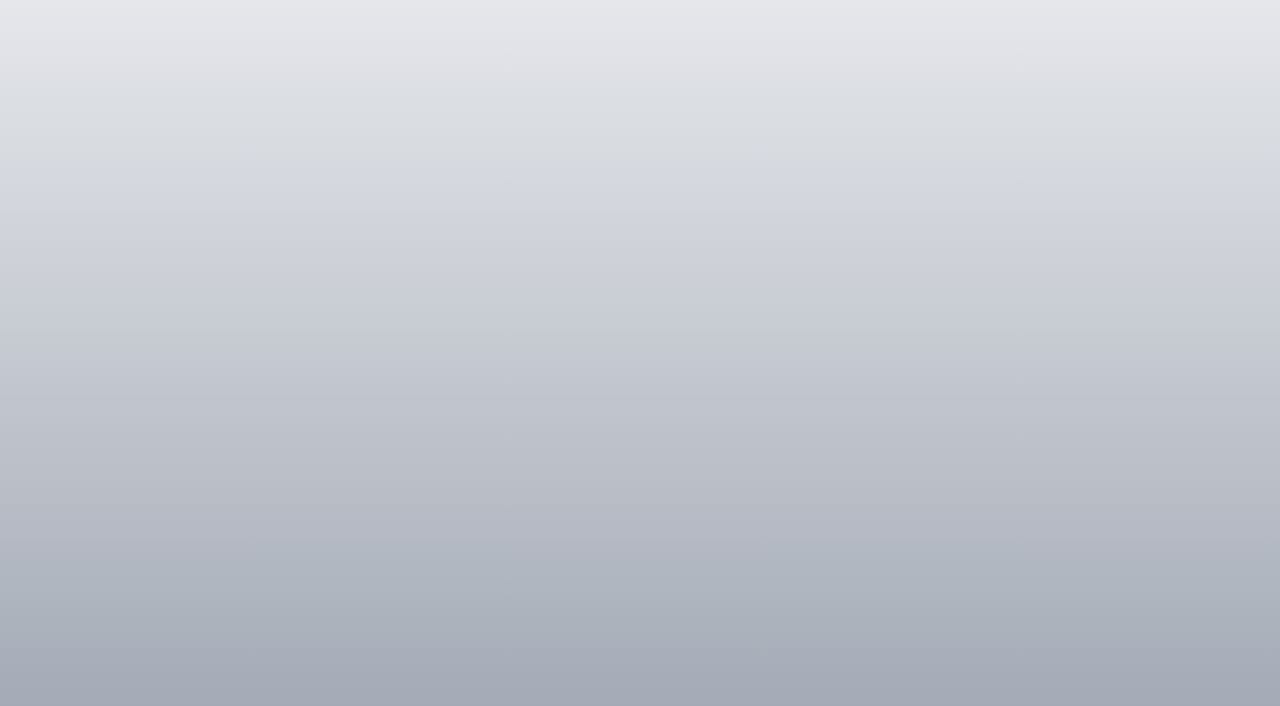
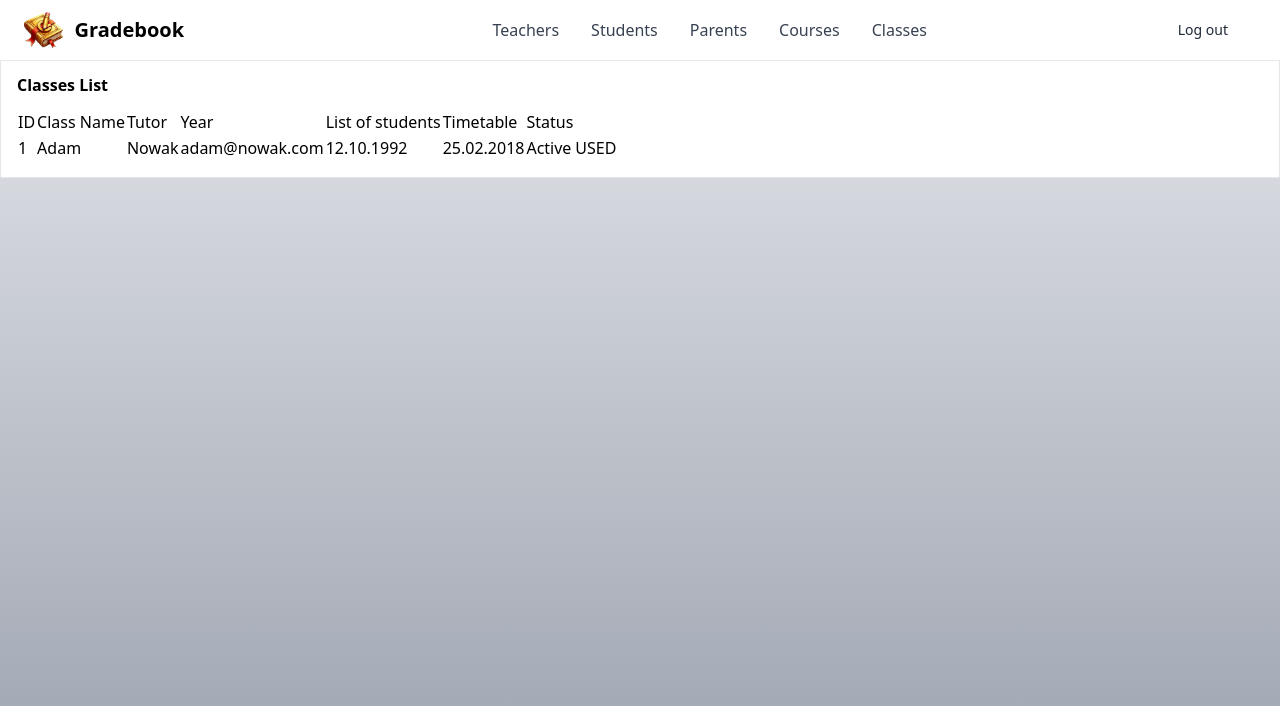
Before and after one commit to JakJaj/Gradebook, a React (Vite) app in the folder frontend/: page /admin/classes in a window 1280 px wide. Shown: the top 706 px of the page. Built offline with nearby package versions, Linux system fonts and the light colour scheme.

Commit message:
create all admin sub-pages. With top bar and template table

```diff
--- a/frontend/src/components/App/base-components/topbar/TopBar.tsx
+++ b/frontend/src/components/App/base-components/topbar/TopBar.tsx
@@ -6,6 +6,7 @@ import Login from "./components/buttons/Login"
 function TopBar(props:any){
 
     const [landingPage, setLandingPage] = useState(props.landingPage)
+    const [currentPage, setCurrentPage] = useState()
 
     return(
         <>
--- a/frontend/src/components/App/base-components/topbar/components/buttons/CurrentlyOpenNavigationPage.tsx
+++ b/frontend/src/components/App/base-components/topbar/components/buttons/CurrentlyOpenNavigationPage.tsx
@@ -1,7 +1,7 @@
 import React from "react";
 function CurrentlyOpenNavigationPage(props:any){
     return(<li>
-        <a href="#" className="block py-2 pr-4 pl-3 text-white rounded bg-primary-700 lg:bg-transparent lg:text-primary-700 lg:p-0 dark:text-white" aria-current="page">{props.text}</a>
+        <a href="" className="block py-2 pr-4 pl-3 text-white rounded bg-primary-700 lg:bg-transparent lg:text-primary-700 lg:p-0 dark:text-white" aria-current="page">{props.text}</a>
     </li>
     );
 }
--- a/frontend/src/components/pages/admin/Admin.tsx
+++ b/frontend/src/components/pages/admin/Admin.tsx
@@ -1,7 +1,7 @@
 import TopBar from "../../App/base-components/topbar/TopBar";
 import Footer from "../../App/base-components/footer/Footer";
 import ManagementBox from "./components/ManagementBox";
-import textContent from "./content";
+import textContent from "./adminContent";
 import React from "react";
 interface Box {
     title: string;
--- a/frontend/src/components/pages/admin/content.ts
+++ b/frontend/src/components/pages/admin/adminContent.ts
@@ -1,4 +1,4 @@
-const textContent = [
+const adminContent = [
     {
         title: "Teachers",
         description : "In this section, you can add, update, or remove teacher profiles. You can assign subjects to teachers, and update their contact informations.",
@@ -26,4 +26,4 @@ const textContent = [
     }
 ]
 
-export default textContent;
+export default adminContent;
--- /dev/null
+++ b/frontend/src/components/pages/admin/subwindows/classes/ClassesManagementPage.tsx
@@ -0,0 +1,15 @@
+import React from "react";
+import CRUDList from "../common-components/CRUDList";
+import TopBar from "../../../../App/base-components/topbar/TopBar";
+import textContent from "../../adminContent";
+
+function ClassesManagementPage(){
+    return(
+        <div>
+            <TopBar buttonProps={textContent} />
+            <CRUDList type={"Classes"}/>
+        </div>
+    )
+}
+
+export default ClassesManagementPage;
--- /dev/null
+++ b/frontend/src/components/pages/admin/subwindows/common-components/CRUDList.tsx
@@ -0,0 +1,57 @@
+import React from "react";
+import {teacherColumns, studentColumns, parentsColumn, classesColumns, coursesColumn}from "./columns";
+function CRUDList(props){
+
+    let columns;
+
+    switch(props.type){
+        case "Teachers":
+            columns = teacherColumns
+            break;
+        case "Students":
+            columns = studentColumns
+            break;
+        case "Parents":
+            columns = parentsColumn
+            break
+        case "Classes":
+            columns = classesColumns
+            break
+        case "Courses":
+            columns = coursesColumn
+            break
+    }
+    return(
+        <div className="bg-white px-4 pt-3 pb-4 rounded-sm border border-gray-200 flex-1">
+            <strong className="text-gray700 fonr-medium">{props.type} List</strong>
+            <div className="mt-3">
+                <table>
+                    <tr>
+                        {columns.map((column) => (
+                            <td>{column}</td>
+                        ))}
+                    </tr>
+                    <tbody>
+                        <tr>
+                            <td>1</td>
+                            <td>Adam</td>
+                            <td>Nowak</td>
+                            <td>adam@nowak.com</td>
+                            <td>12.10.1992</td>
+                            <td>25.02.2018</td>
+                            <td>Active</td>
+                            <td>
+                                <button>US</button>
+                                <button>ED</button>
+                            </td>
+                        </tr>
+                    </tbody>
+                </table>
+            </div>
+        </div>
+
+    )
+}
+
+
+export default CRUDList;
--- /dev/null
+++ b/frontend/src/components/pages/admin/subwindows/common-components/columns.ts
@@ -0,0 +1,9 @@
+
+const teacherColumns = ["ID", "Fist Name", "Last Name", "Email", "Birth Date", "Employment date", "Status"]
+const studentColumns = ["ID", "First Name", "Last Name", "Email", "Birth Date", "Adress", "Class", "Status"]
+const parentsColumn = ["ID", "First Name", "Last Name", "Email", "Students"]
+const classesColumns = ["ID", "Class Name", "Tutor", "Year", "List of students", "Timetable", "Status"]
+const coursesColumn = ["ID", "Course","Teachers", "Description"]
+
+
+export {teacherColumns, studentColumns, parentsColumn, classesColumns, coursesColumn}
--- /dev/null
+++ b/frontend/src/components/pages/admin/subwindows/courses/CoursesManagementPage.tsx
@@ -0,0 +1,15 @@
+import React from "react";
+import CRUDList from "../common-components/CRUDList";
+import TopBar from "../../../../App/base-components/topbar/TopBar";
+import adminContent from "../../adminContent";
+
+function CoursesManagementPage(){
+    return(
+        <div>
+            <TopBar buttonProps={adminContent}/>
+            <CRUDList type={"Courses"}/>
+        </div>
+    )
+}
+
+export default CoursesManagementPage;
--- /dev/null
+++ b/frontend/src/components/pages/admin/subwindows/parents/ParentsManagementPage.tsx
@@ -0,0 +1,15 @@
+import React from "react";
+import CRUDList from "../common-components/CRUDList";
+import TopBar from "../../../../App/base-components/topbar/TopBar";
+import adminContent from "../../adminContent";
+
+function ParentsManagementPage(){
+    return(
+        <div>
+            <TopBar buttonProps={adminContent} />
+            <CRUDList type={"Parents"}/>
+        </div>
+    )
+}
+
+export default ParentsManagementPage;
--- /dev/null
+++ b/frontend/src/components/pages/admin/subwindows/students/StudentsManagementPage.tsx
@@ -0,0 +1,15 @@
+import React from "react";
+import CRUDList from "../common-components/CRUDList";
+import TopBar from "../../../../App/base-components/topbar/TopBar";
+import adminContent from "../../adminContent";
+
+function StudentsManagementPage(){
+    return(
+        <div>
+            <TopBar buttonProps={adminContent} />
+            <CRUDList type={"Students"}/>
+        </div>
+    )
+}
+
+export default StudentsManagementPage;
--- /dev/null
+++ b/frontend/src/components/pages/admin/subwindows/teachers/TeachersManagementPage.tsx
@@ -0,0 +1,14 @@
+import React from "react";
+import CRUDList from "../common-components/CRUDList";
+import TopBar from "../../../../App/base-components/topbar/TopBar";
+import adminContent from "../../adminContent";
+function TeachersManagementPage(){
+    return(
+        <div>
+            <TopBar buttonProps={adminContent} />
+            <CRUDList type={"Teachers"}/>
+        </div>
+    )
+}
+
+export default TeachersManagementPage;
```
Also changed, not shown: frontend/src/routes.tsx (+14 -9 lines).
